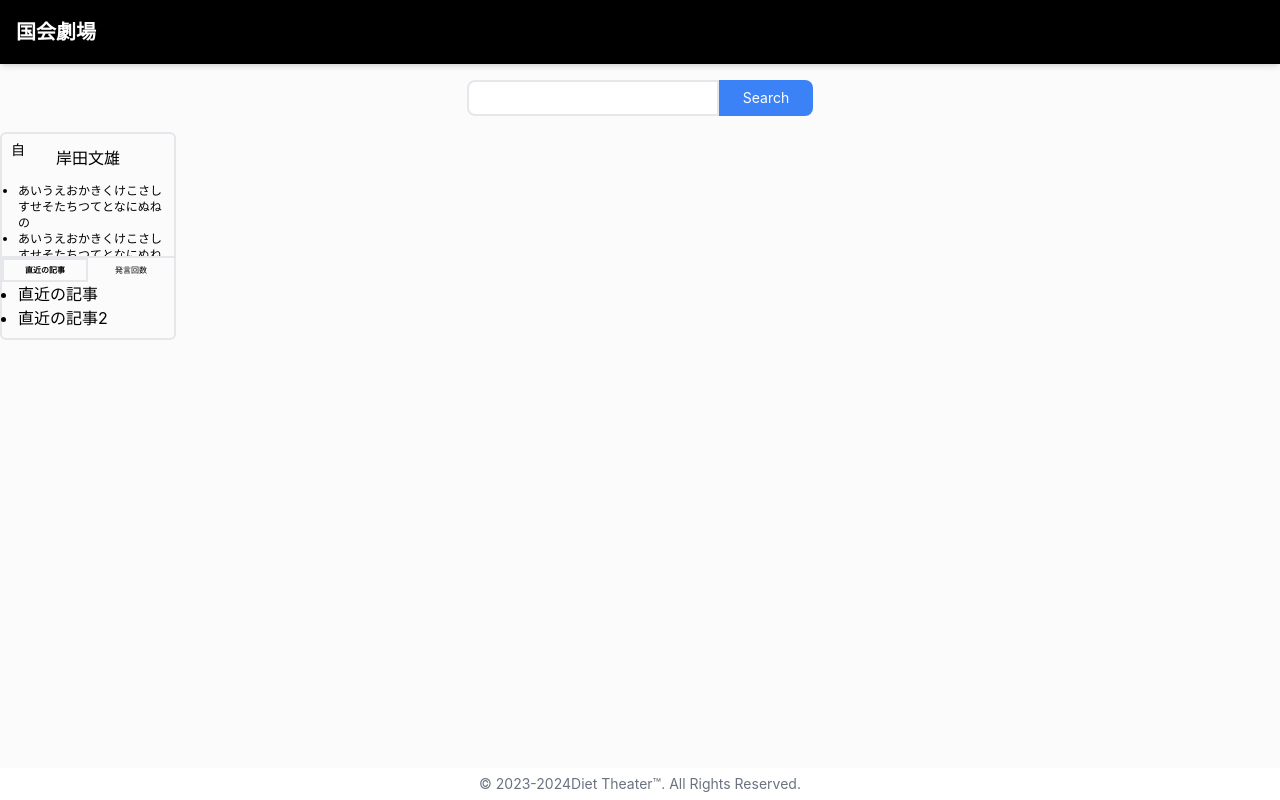
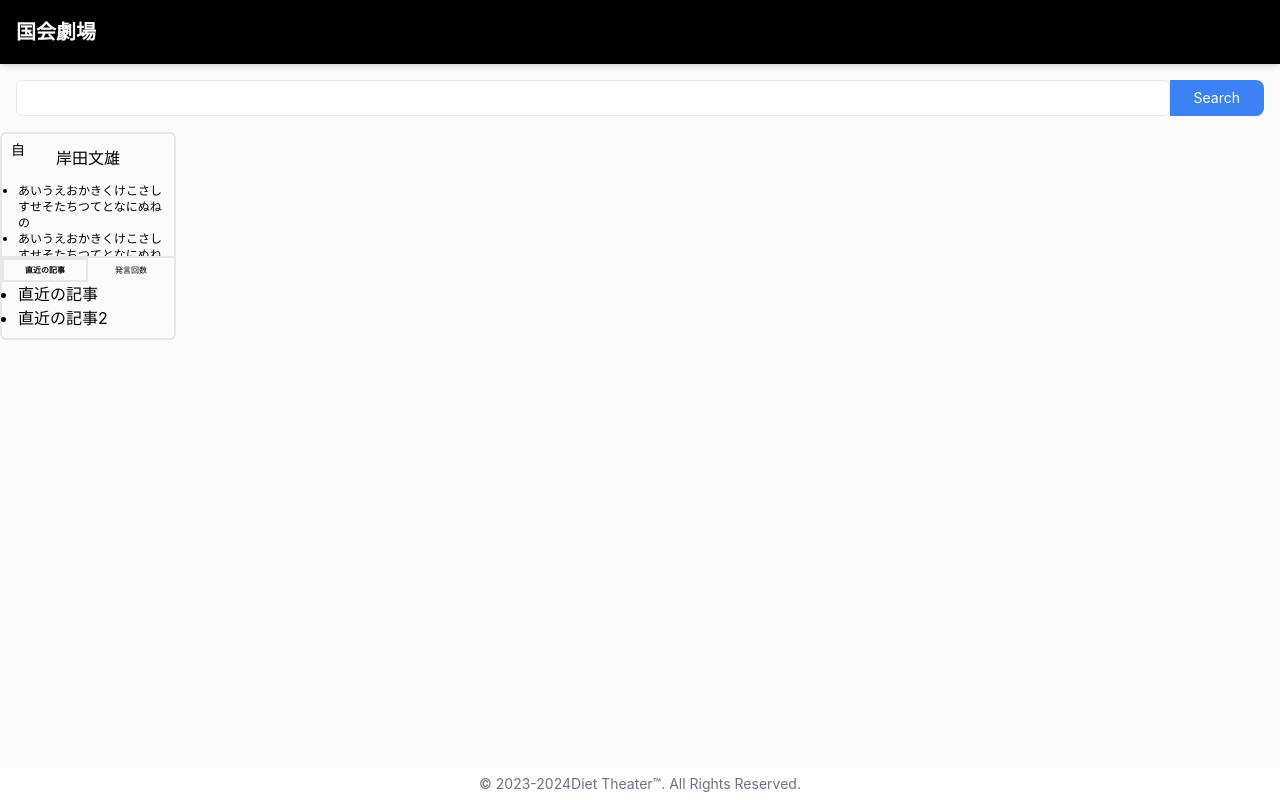
Before and after one commit to noonyuu/diet-theater, a React (Vite) app in the folder front/: page /article in a window 1280 px wide. Built offline with nearby package versions, Linux system fonts and the light colour scheme; no server answers.

Commit message:
[update]修正

```diff
--- a/front/src/component/Search.tsx
+++ b/front/src/component/Search.tsx
@@ -1,15 +1,17 @@
 import React from "react";
 
-const Search = () => {
+// props の型を定義
+interface SearchProps {
+  placeholder: string;
+}
+
+const Search: React.FC<SearchProps> = ({ placeholder }) => {
   return (
-    <>
-      <input
-        type="text"
-        name=""
-        id=""
-        className="rounded-l-lg rounded-r-none border-2 bg-white"
-      />
-    </>
+    <input
+      type="search"
+      placeholder={placeholder}
+      className="w-full rounded-md border-[1px] border-gray-200 bg-white p-1 focus:border-green-200 focus:outline-none"
+    />
   );
 };
 
```
